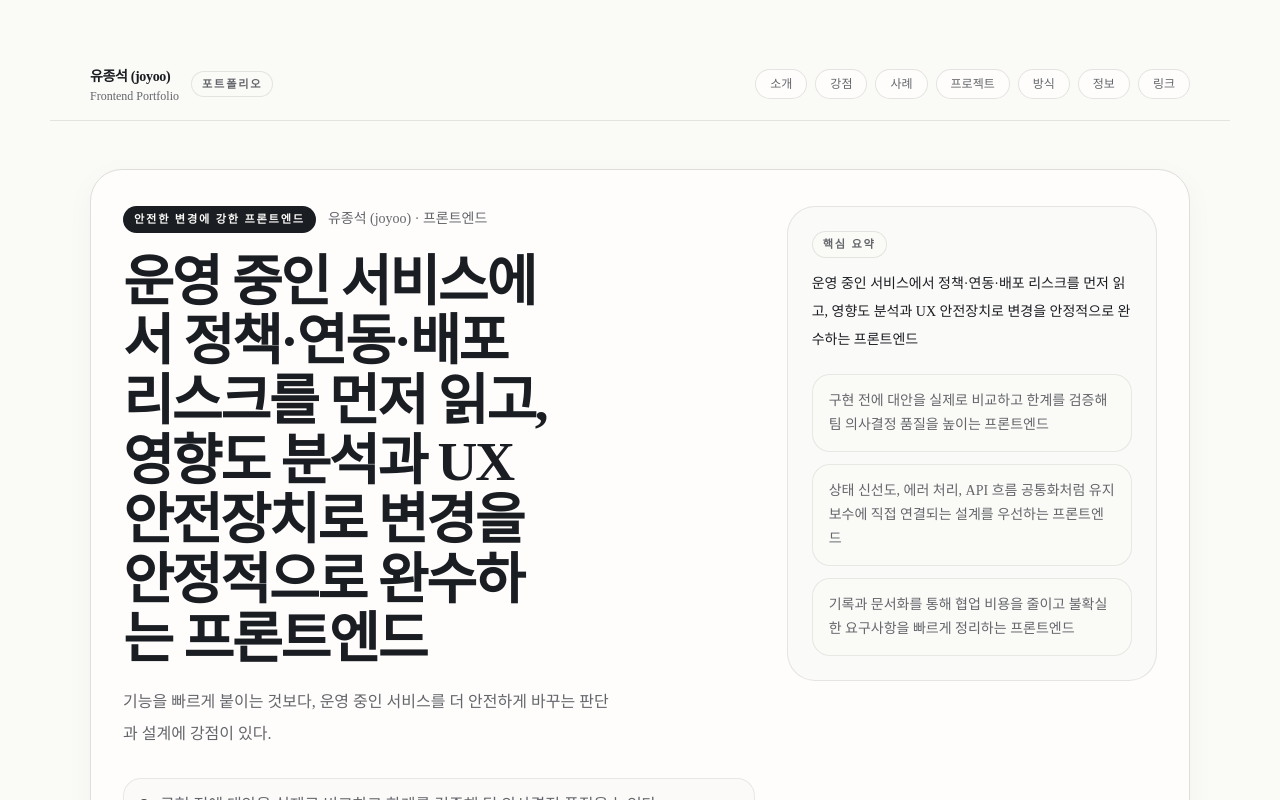
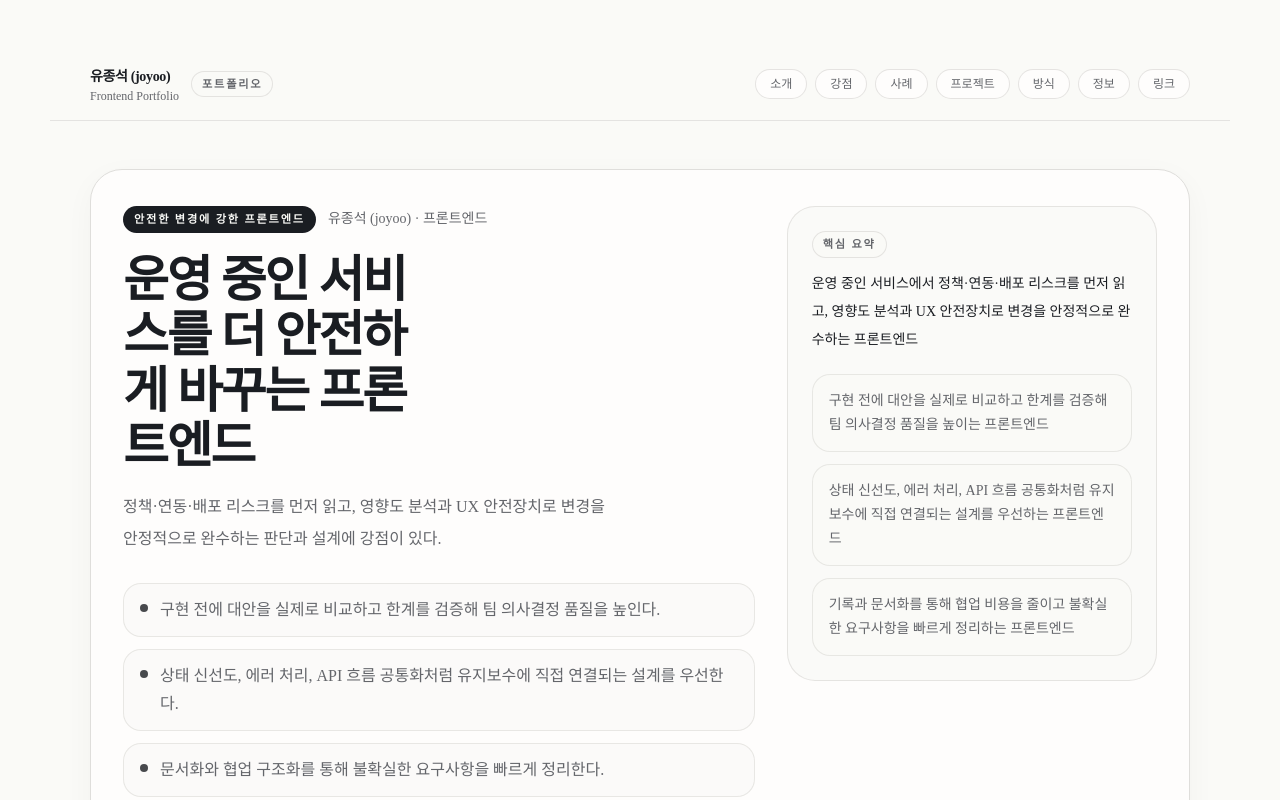
Before and after one commit to dbwhdtjr0457/portfolio, a Next.js app: page / in a window 1280 px wide. Shown: the top 800 px of the page. Built offline with nearby package versions, Linux system fonts and the light colour scheme.

Commit message:
refactor: simplify hero section text for clarity and conciseness

```diff
--- a/components/sections/hero-section.tsx
+++ b/components/sections/hero-section.tsx
@@ -17,12 +17,13 @@ export function HeroSection() {
               </p>
             </div>
             <div className="space-y-4">
-              <h1 className="max-w-[13ch] text-3xl font-semibold tracking-[-0.04em] text-foreground sm:max-w-[15ch] sm:text-[2.75rem] sm:leading-[1.08] lg:max-w-[16ch] lg:text-[3.45rem]">
+              <h1 className="max-w-[11ch] text-[2rem] font-semibold tracking-[-0.04em] text-foreground sm:max-w-[12ch] sm:text-[2.6rem] sm:leading-[1.12] lg:max-w-[13ch] lg:text-[3.1rem]">
                 {heroContent.positioning}
               </h1>
               <p className="max-w-[62ch] text-base leading-8 text-muted-foreground">
-                기능을 빠르게 붙이는 것보다, 운영 중인 서비스를 더 안전하게
-                바꾸는 판단과 설계에 강점이 있다.
+                정책·연동·배포 리스크를 먼저 읽고, 영향도 분석과 UX
+                안전장치로 변경을 안정적으로 완수하는 판단과 설계에 강점이
+                있다.
               </p>
             </div>
           </div>
--- a/data/hero.ts
+++ b/data/hero.ts
@@ -6,8 +6,7 @@ export const heroContent: HeroContent = {
   name: siteIdentity.name,
   nickname: siteIdentity.nickname,
   role: "프론트엔드",
-  positioning:
-    "운영 중인 서비스에서 정책·연동·배포 리스크를 먼저 읽고, 영향도 분석과 UX 안전장치로 변경을 안정적으로 완수하는 프론트엔드",
+  positioning: "운영 중인 서비스를 더 안전하게 바꾸는 프론트엔드",
   supportingPoints: [
     "구현 전에 대안을 실제로 비교하고 한계를 검증해 팀 의사결정 품질을 높인다.",
     "상태 신선도, 에러 처리, API 흐름 공통화처럼 유지보수에 직접 연결되는 설계를 우선한다.",
```
Also changed, not shown: 1 other file (tests, documents, lock files or other folders).
